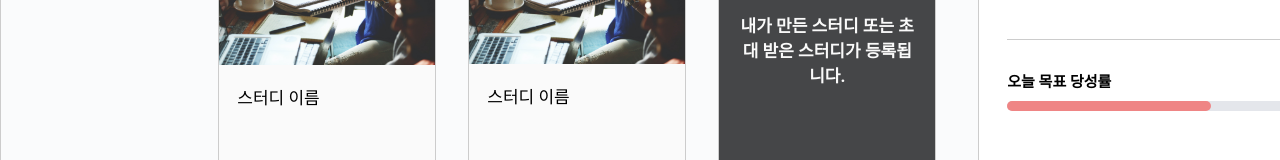
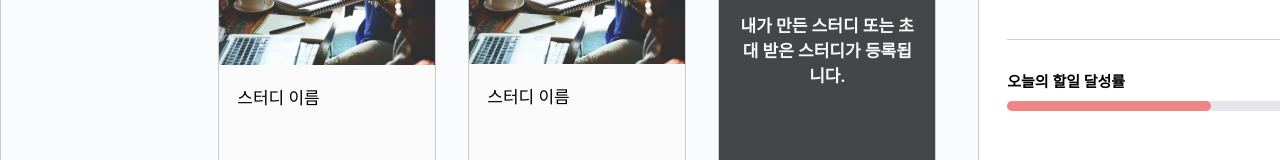
Before and after one commit to wnsrlf0721/SWith-FrontEnd, a React (Create React App) app in the folder frontend/: page / in a window 1280 px wide. Shown: the part 319-479 px from the top of the page. Built offline with nearby package versions, Linux system fonts and the light colour scheme.

Commit message:
오타 수정

```diff
--- a/frontend/src/components/main/index.js
+++ b/frontend/src/components/main/index.js
@@ -5,7 +5,6 @@ import Topbar from "./topbar";
 import Container from 'react-bootstrap/Container'
 import BtnPrev from "../../images/Prev.svg";
 import BtnNext from "../../images/Next.svg";
-import study from "../../images/study.png";
 
 import "./Index.css"
 import StudyCard from './StudyCard'
@@ -46,12 +45,6 @@ const HistoryBox = styled.div`
   background-color: #fafafa;
   border-radius: 5px;
 `;
-// const HistoryBoxImg = styled.div`
-//   width: 216px;
-//   height: 144px;
-//   //background-color: #ffffff;
-//   border-radius: 5px;
-// `;
 
 const TextBox = styled.div`
   //width: 87px;
@@ -148,7 +141,7 @@ const Index = () => {
               </EmptyBox>
               <EmptyBox style= {{backgroundColor:'#ccc',margin:'35px 0 30px',width:'100%',height:'1px'}}/>
               <EmptyBox style={{width:'100%', height:'58px',margin:'0 0 20px'}}>
-                <TextBox style = {{fontWeight:'bold',fontSize:'15px'}}>오늘 목표 당성률</TextBox>
+                <TextBox style = {{fontWeight:'bold',fontSize:'15px'}}>오늘의 할일 달성률</TextBox>
                 <EmptyBox style={{margin:'10px 0 0',width:'100%',height:'10px'}}>
                   <EmptyBox style={{margin:'0',width :'90%',height:'10px',borderRadius:'100px',backgroundColor:'#e4e6eb'}}/>
                   <EmptyBox style={{margin:'-10px 0 0',width :'45%',height:'10px',borderRadius:'100px',backgroundColor:'#ef8585'}}/>
```
